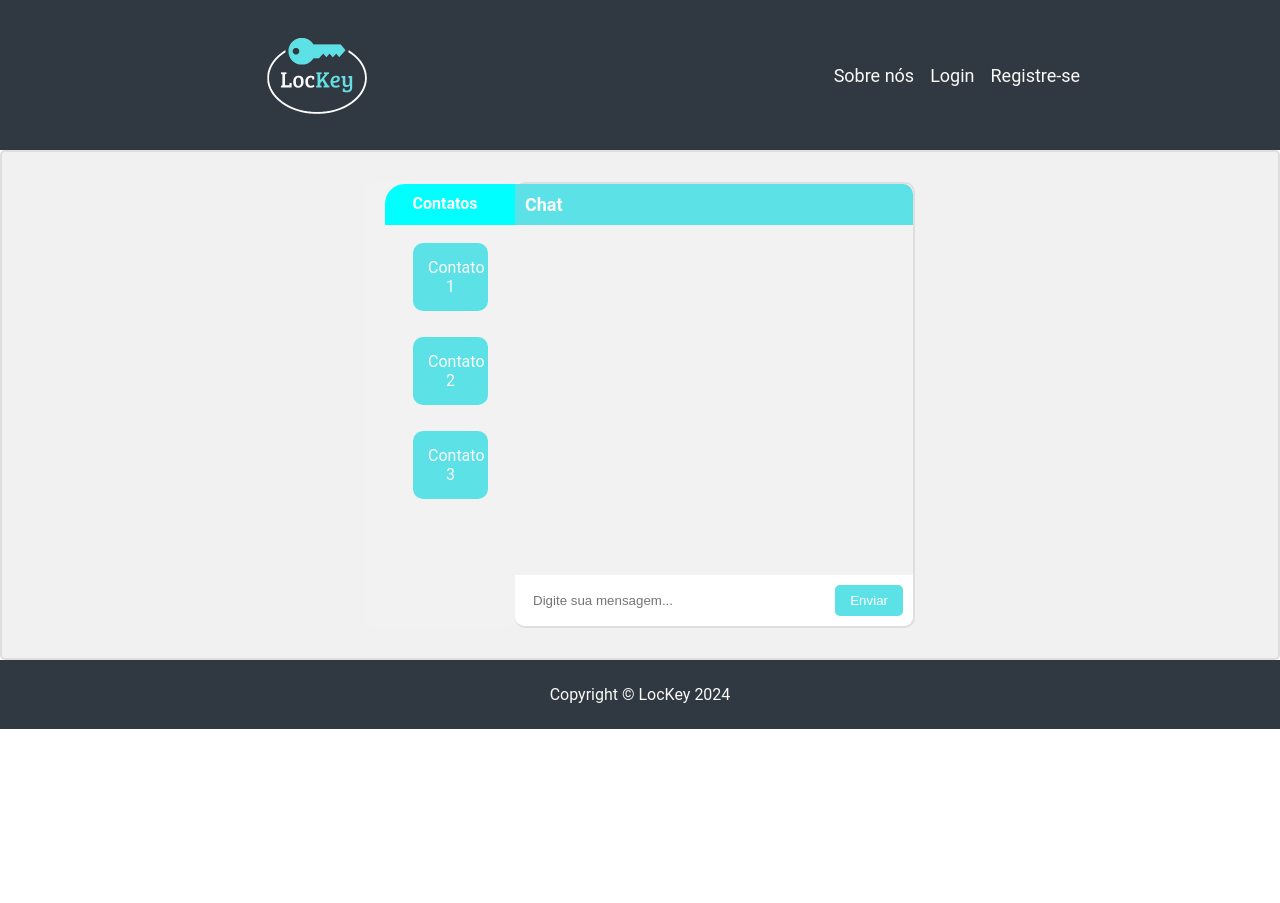
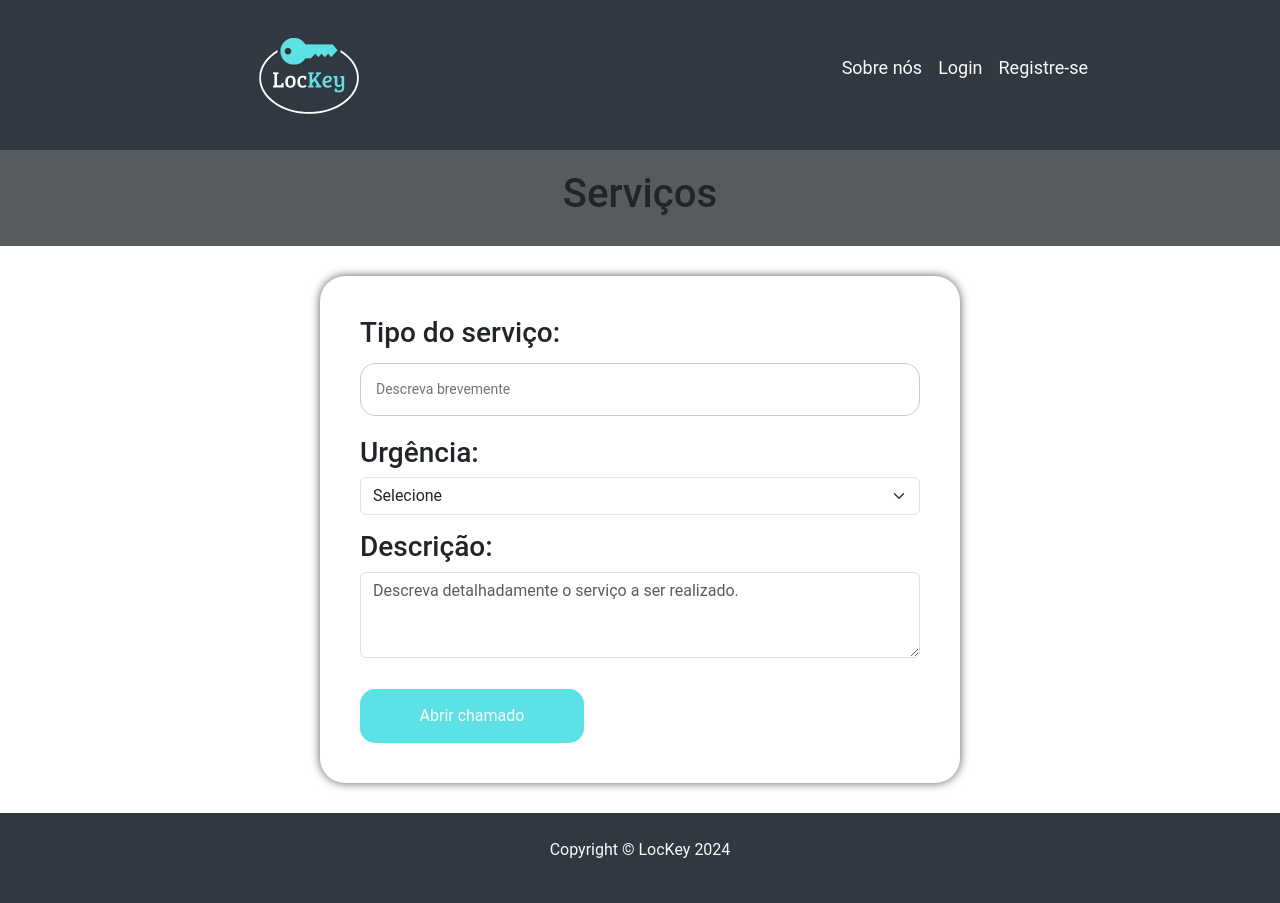
Before and after one commit to clwro/LocKey, a website: page frontend/chat.html in a window 1280 px wide. Before the commit the page ends 800 px from the top, so only its background shows below. Drawn offline with nearby package versions, Linux system fonts and the light colour scheme.

Commit message:
Resolvendo o erro do ID do Servicos

```diff
--- a/frontend/chat.html
+++ b/frontend/chat.html
@@ -1,100 +1,102 @@
 <!DOCTYPE html>
-<html lang="pt-BR">
+<html lang="en">
 <head>
-    <link rel="stylesheet" href="./css/chat.css">
-    <link rel="stylesheet" href="css/global.css">
-    <link rel="stylesheet" href="./css/responsivo.css">
-
     <meta charset="UTF-8">
     <meta name="viewport" content="width=device-width, initial-scale=1.0">
-    <title>Chat</title>
+    <title>Servicos</title>
+    <link href="https://cdn.jsdelivr.net/npm/bootstrap@5.3.3/dist/css/bootstrap.min.css" rel="stylesheet" integrity="sha384-QWTKZyjpPEjISv5WaRU9OFeRpok6YctnYmDr5pNlyT2bRjXh0JMhjY6hW+ALEwIH" crossorigin="anonymous">
+    <link rel="stylesheet" href="css/servicos.css">
+    <link rel="stylesheet" href="css/global.css">
+    <link rel="stylesheet" href="css/responsivo.css">
+    <!-- AXIOS -->
+    <script src="https://unpkg.com/axios/dist/axios.min.js"></script>
 </head>
 <body>
     <div class="headerContainer">
         <div class="header">
-            <button class="menu_mobile" onclick="botao_menu()">
+            <button class="menu_mobile">
                 <div class="box_menu">
                     <span></span>
                     <span></span>
                     <span></span>
                 </div>
             </button>
-            <img src="img\lockeyLogo.png" id="headerLogo">
+            <img src="img/lockeyLogo.png" id="headerLogo">
             <ul class="links">
-                <li><a href=#sobreNos>Sobre nós</a></li>
+                <li><a href="#sobreNos">Sobre nós</a></li>
                 <li><a href="login.html">Login</a></li>
                 <li><a href="register.html">Registre-se</a></li>
             </ul>
             <button class="menu_user" onclick="">
                 <div class="box_user">
-                    <img src="img/user.svg"  alt="" >
+                    <img src="img/user.svg"  alt="">
                 </div>
             </button>
         </div>
     </div>
 
-    <div class="container">
-        <aside class="sidebar">
-            <div class="sidebar-title">Contatos</div>
-            <ul class="contacts">
-                <li><div class="contact-box">Contato 1</div></li>
-                <li><div class="contact-box">Contato 2</div></li>
-                <li><div class="contact-box">Contato 3</div></li>
-                <!-- Adicione mais contatos conforme necessário -->
-            </ul>
-        </aside>
-
-        <section class="chat-container">
-            <header class="chat-header">
-                <h2>Chat</h2>
-            </header>
-            <div class="chat-body" id="chat-body">
-                <!-- Aqui serão adicionadas as mensagens -->
-            </div>
-            <div class="message-input">
-                <input type="text" id="message-input" placeholder="Digite sua mensagem...">
-                <button onclick="sendMessage()">Enviar</button>
-            </div>
-        </section>
+    <div class="nomeTela">
+        <h1>Serviços</h1>
     </div>
 
-    <footer class="footer">
+    <form id="servicosForm" method="POST" onsubmit="event.preventDefault(); enviarServico();">
+        <div class="container_servicos">
+            <div class="area_servicos">
+                <div class="opcao_sevico">
+                    <h3>Tipo do serviço: </h3>
+                    <input id="servico" name="servico" placeholder="Descreva brevemente">
+                    <h3>Urgência: </h3>
+                    <select id="urgencia" class="form-select" aria-label="Default select example">
+                        <option value="" selected>Selecione</option>
+                        <option value="1">1 - Grave</option>
+                        <option value="2">2 - Média</option>
+                        <option value="3">3 - Leve</option>
+                    </select>
+                </div>
+                <div class="descricao_servico">
+                    <div class="mb-3">
+                        <h3>Descrição:</h3>
+                        <textarea class="form-control" id="exampleFormControlTextarea1" name="descricao" rows="3" placeholder="Descreva detalhadamente o serviço a ser realizado."></textarea>
+                    </div>
+                </div>
+                <button type="submit" id="abrirChamado">Abrir chamado</button>
+            </div>
+        </div>
+    </form>
+
+    <div class="footer">
         <p>Copyright © LocKey 2024</p>
-    </footer>
+    </div>
 
     <script>
-        function sendMessage() {
-            var messageInput = document.getElementById("message-input");
-            var message = messageInput.value.trim();
+        function enviarServico() {
+            const servico = document.getElementById('servico').value;
+            const descricao = document.getElementById('exampleFormControlTextarea1').value;
+            const urgencia = document.getElementById('urgencia').value;
 
-            if (message !== "") {
-                var chatBody = document.getElementById("chat-body");
-                var messageDiv = document.createElement("div");
-                messageDiv.classList.add("container");
-                var img = document.createElement("img");
-                img.src = "./img/avatar.png";
-                img.alt = "Avatar";
-                var messageContent = document.createElement("p");
-                messageContent.textContent = message;
-                var timeSpan = document.createElement("span");
-                timeSpan.classList.add("time-right");
-                var d = new Date();
-                var hours = d.getHours();
-                var minutes = d.getMinutes();
-                if (minutes < 10) {
-                    minutes = "0" + minutes;
+            if (!servico || !descricao || !urgencia) {
+                alert('Preencha todos os campos!');
+                return;
+            }
+
+            axios.post('http://localhost:8080/api/servicos', {
+                tipoServico: servico,
+                descricao: descricao,
+                urgencia: urgencia
+            })
+            .then(function (response) {
+                console.log(response);
+                if (response.status === 200) {
+                    alert("Serviço criado com sucesso.");
                 }
-                var time = hours + ":" + minutes;
-                timeSpan.textContent = time;
-                messageDiv.appendChild(img);
-                messageDiv.appendChild(messageContent);
-                messageDiv.appendChild(timeSpan);
-                chatBody.appendChild(messageDiv);
-
-                messageInput.value = "";
-                chatBody.scrollTop = chatBody.scrollHeight; // Rolagem automática para a última mensagem
-            }
+            })
+            .catch(function (error) {
+                console.log(error);
+                alert('Erro ao abrir chamado!');
+            });
         }
     </script>
+
+    <script src="https://cdn.jsdelivr.net/npm/bootstrap@5.3.3/dist/js/bootstrap.bundle.min.js" integrity="sha384-YvpcrYf0tY3lHB60NNkmXc5s9fDVZLESaAA55NDzOxhy9GkcIdslK1eN7N6jIeHz" crossorigin="anonymous"></script>
 </body>
 </html>
```
